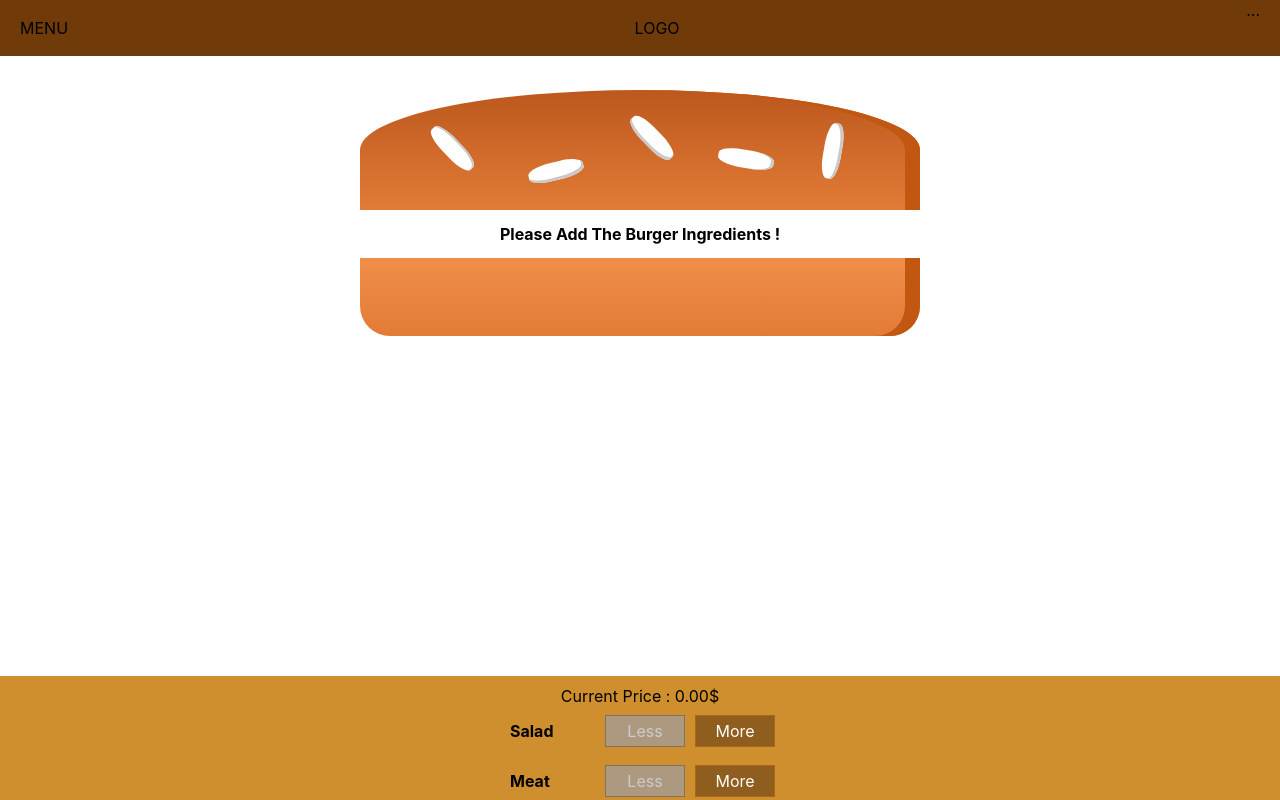
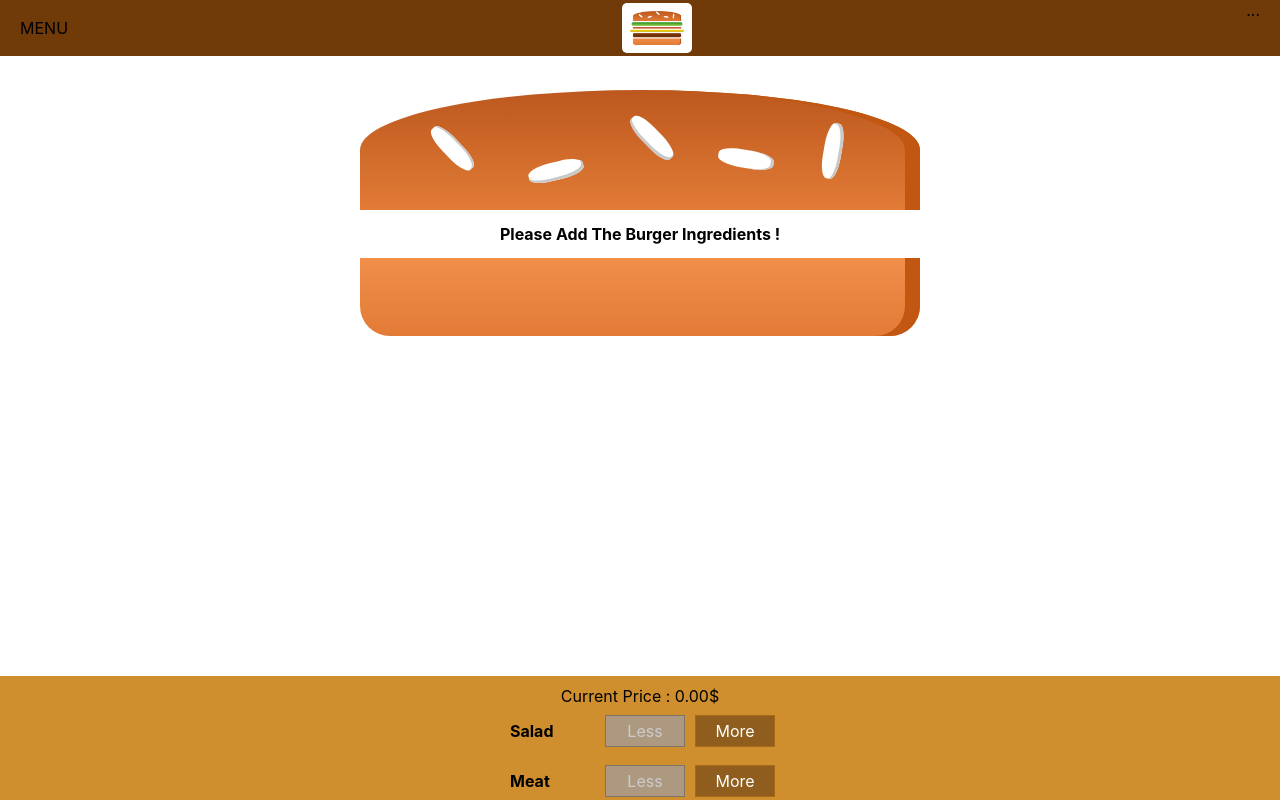
Before and after one commit to MasterBDX/Burger-Generator, a React app: page / in a window 1280 px wide. Shown: the top 800 px of the page. Built offline with nearby package versions, Linux system fonts and the light colour scheme.

Commit message:
added logo file

```diff
--- /dev/null
+++ b/src/components/Logo/Logo.js
@@ -0,0 +1,14 @@
+import React from 'react';
+
+import logoImage from '../../assets/images/burger-logo.png'
+import classes from './Logo.module.css';
+
+
+const logo = (props) => (
+    <div className={classes.Logo}>
+        <img src={logoImage} />
+    </div>
+);
+
+
+export default logo;
--- /dev/null
+++ b/src/components/Logo/Logo.module.css
@@ -0,0 +1,12 @@
+.Logo {
+    background-color: white;
+    padding: 8px;
+    height: 90%;
+    box-sizing: border-box;
+    border-radius: 5px;
+    margin-top: 3px;
+}
+
+.Logo img {
+    height: 100%;
+}
--- a/src/components/Navigation/Toolbar/Toolbar.js
+++ b/src/components/Navigation/Toolbar/Toolbar.js
@@ -1,11 +1,13 @@
 import React from 'react';
 
 import classes from './Toolbar.module.css';
+import Logo from '../../Logo/Logo';
+
 
 const toolbar = (props) => (
     <header className={classes.Toolbar}>
         <div>MENU</div>
-        <div>LOGO</div>
+        <div style={{height:'100%'}}><Logo/></div>
         <nav>...</nav>
     </header>
 );
```
Also changed, not shown: src/assets/images/burger-logo.png (added).
